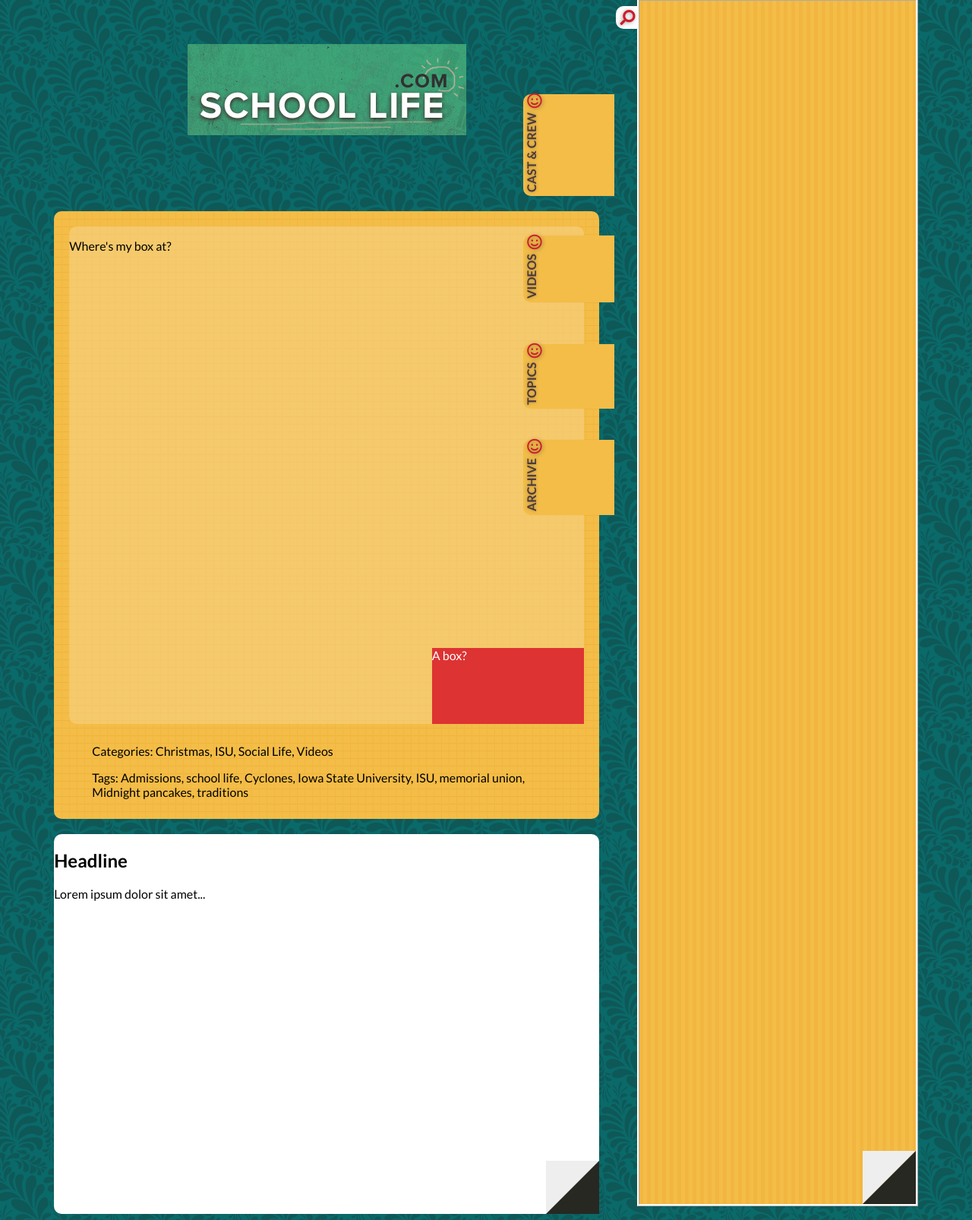
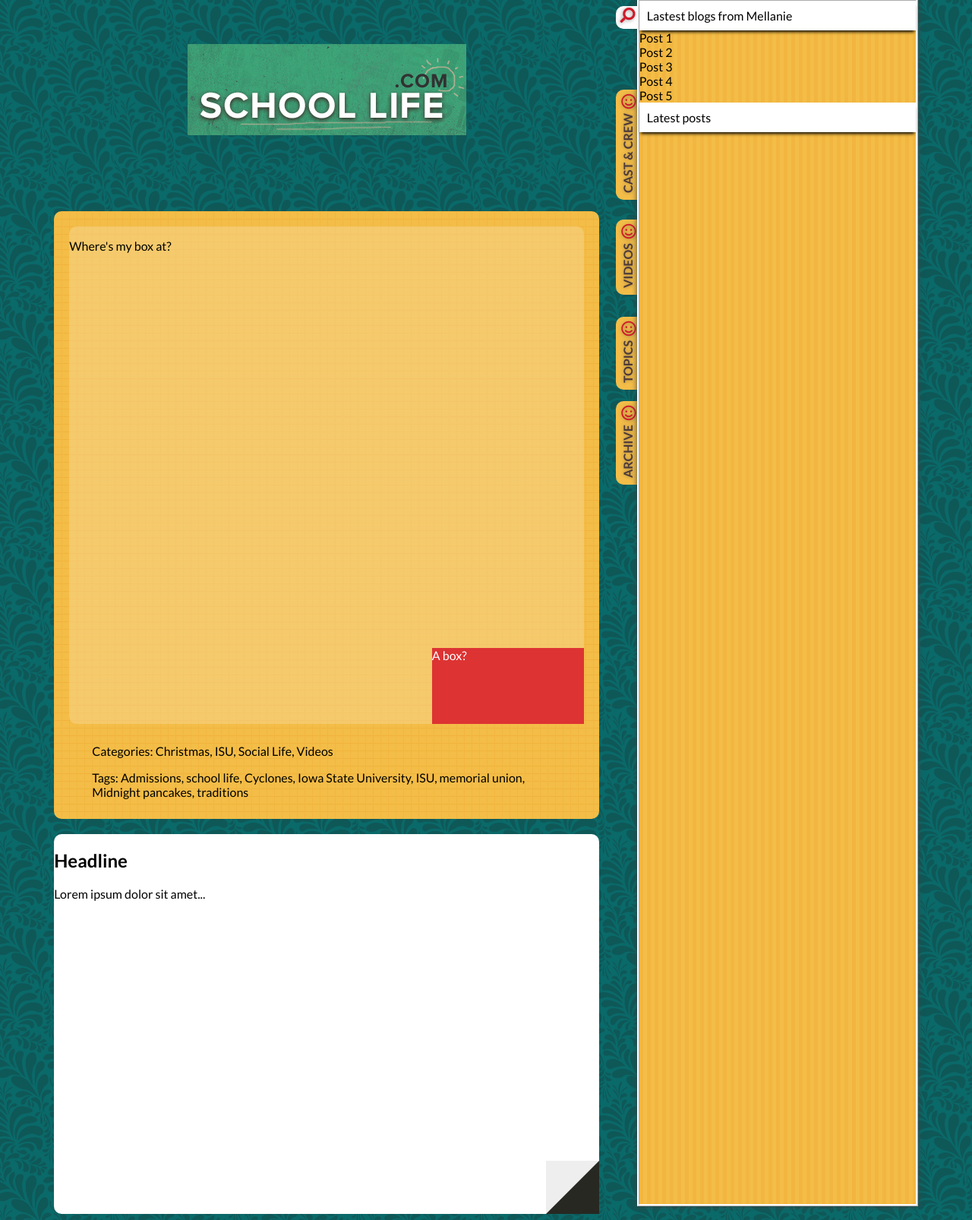
Before and after one commit to mbeche/hippo, a PHP site: page /home.php in a window 1280 px wide. Shown: the whole page at 76% size. Run offline with PHP 8.4, Linux system fonts and the light colour scheme; some libraries are stand-ins or nearby versions; some web fonts are replaced.

Commit message:
Changed some css values

```diff
--- a/Play-Site/home.php
+++ b/Play-Site/home.php
@@ -36,8 +36,19 @@
                     <div class="topics"><div class="tab">Topics<i class="far fa-smile"></i></div></div>
                     <div class="archive"><div class="tab">Archive<i class="far fa-smile"></i></div></div>
                 </div>
-                <div class="menu foldtl">
-
+                <div class="menu foltl">
+                    <div class="heading">Lastest blogs from Mellanie</div>
+                    <div>Post 1</div>
+                    <div>Post 2</div>
+                    <div>Post 3</div>
+                    <div>Post 4</div>
+                    <div>Post 5</div>
+                    <div class="heading">Latest posts</div>
+                    <div></div>
+                    <div></div>
+                    <div></div>
+                    <div></div>
+                    <div></div>
                 </div>
             </div>
         </div>
--- a/Play-Site/style.css
+++ b/Play-Site/style.css
@@ -92,16 +92,18 @@ body {
     position: relative;
     color: #CF1B2A;
     text-shadow: 1px 1px 5px rgba(65, 65, 65, 0.5);
-    top: 5px;
+    top: 1.5px;
     left: 5px;
 }
 
 
 .cast, .vid, .topics, .archive {
     display: inline-block;
-    height: 120px;
-    padding-left: 5px;
-    padding-right: 5px;
+    position: relative;
+    left: 127px;
+    padding-left: 9px;
+    padding-right: 12px;
+    padding-top: 5px;
     white-space: nowrap;
     color: rgba(77, 58, 58, 255);
     text-transform: uppercase;
@@ -113,17 +115,28 @@ body {
     transform-origin: bottom left;
     border-top-left-radius: 10px;
     border-top-right-radius: 10px;
-    margin-bottom: 20px;
 }
 
+.t {
+    padding-top: 10px;
+}
 .menu {
     grid-area: menu;
     position: relative;
+    display: flex;
+    flex-direction: column;
     bottom: 10px;
     background-color: #f3bd47;
     background-size: 10px 10px;
     background-image: linear-gradient(to right, #F2B640 5px, transparent 2px);
     border: 3px ridge white;
+    box-shadow: 0 0 7px rgba(65, 65, 65, 0.95);
+}
+
+.heading {
+    padding: 10px;
+    background: white;
+    box-shadow: 0 4px 4px -2px #000000;
 }
 
 .main {
```
